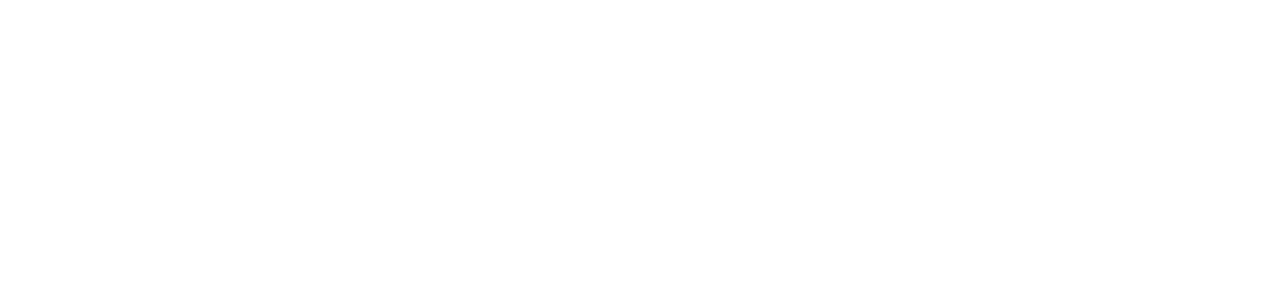
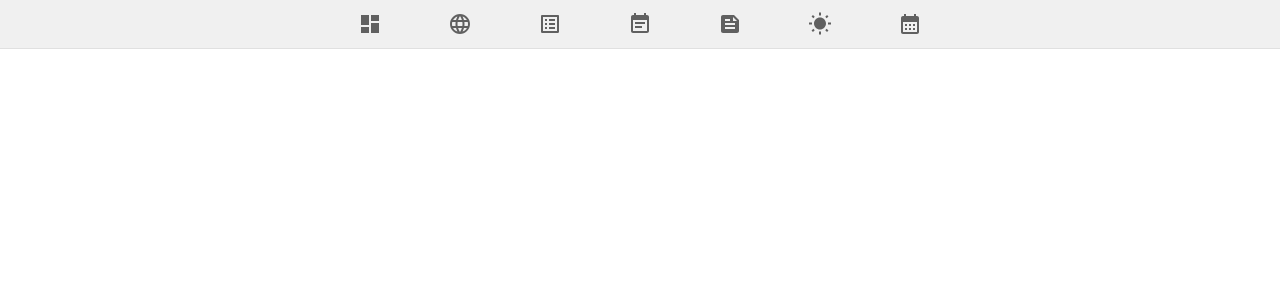
Before and after one commit to VaidasVa/DashboardV2, a React (Vite) app in the folder interface_react/: page / in a window 1280 px wide. Shown: the top 300 px of the page. Built offline with nearby package versions, Linux system fonts and the light colour scheme.

Commit message:
Added Material UI with tabs to interface

```diff
--- a/interface_react/src/App.css
+++ b/interface_react/src/App.css
@@ -0,0 +1,6 @@
+body {
+    width: 100%;
+    margin: 0;
+    padding: 0;
+
+}
--- a/interface_react/src/App.jsx
+++ b/interface_react/src/App.jsx
@@ -1,13 +1,60 @@
 import './App.css'
+import * as React from "react";
+import Box from "@mui/material/Box";
+import TabContext from "@mui/lab/TabContext";
+import TabList from "@mui/lab/TabList";
+import Tab from "@mui/material/Tab";
+import DashboardIcon from "@mui/icons-material/Dashboard";
+import LanguageIcon from "@mui/icons-material/Language";
+import ListAltIcon from "@mui/icons-material/ListAlt";
+import {CalendarMonth, EventNote, Feed, WbSunny} from "@mui/icons-material";
+import TabPanel from "@mui/lab/TabPanel";
+import Test from "./components/Test.jsx";
+
 
 function App() {
-  return (
-    <>
-      <div>
+    const [value, setValue] = React.useState('1');
 
-      </div>
-    </>
-  )
+    const handleChange = (event, newValue) => {
+        setValue(newValue);
+    };
+    // const secondary = red[500]; // #f44336
+
+    return (
+        <React.Fragment>
+            <Box sx={{width: '100%', typography: 'body1'}}>
+                <TabContext value={value}>
+                    <Box sx={{borderBottom: 1, borderColor: 'divider'}}>
+                        <TabList onChange={handleChange} aria-label="lab label API tabs example"
+                                 centered
+                                 inkBarStyle={{background: 'blue'}}
+                                 sx={{
+                                     backgroundColor: "#f0f0f0", // Change to your desired color
+                                 }}>
+                            <Tab icon={<DashboardIcon/>} aria-label="dashboard" value="dashboard"/>
+                            <Tab icon={<LanguageIcon/>} aria-label="links" value="links"/>
+                            <Tab icon={<ListAltIcon/>} aria-label="todos" value="todos"/>
+                            <Tab icon={<EventNote/>} aria-label="notes" value="notes"/>
+                            <Tab icon={<Feed/>} aria-label="news" value="news"/>
+                            <Tab icon={<WbSunny/>} aria-label="weather" value="weather"/>
+                            <Tab icon={<CalendarMonth/>} aria-label="calendar" value="calendar"/>
+                        </TabList>
+                    </Box>
+                    <TabPanel value="dashboard"><Test/></TabPanel>
+                    <TabPanel value="links"><Test/></TabPanel>
+                    <TabPanel value="todos"><Test/></TabPanel>
+                    <TabPanel value="notes"><Test/></TabPanel>
+                    <TabPanel value="news"><Test/></TabPanel>
+                    <TabPanel value="weather"><Test/></TabPanel>
+                    <TabPanel value="calendar"><Test/></TabPanel>
+
+                </TabContext>
+
+            </Box>
+
+
+        </React.Fragment>
+    );
 }
 
 export default App
--- /dev/null
+++ b/interface_react/src/components/Test.jsx
@@ -0,0 +1,7 @@
+export default function Test() {
+    return (
+        <div>
+            Hello, World!
+        </div>
+    )
+}
```
Also changed, not shown: interface_react/package.json (+7 -1 lines), interface_react/src/components/Main.jsx (added, +9 -0 lines), 1 other file (tests, documents, lock files or other folders).
